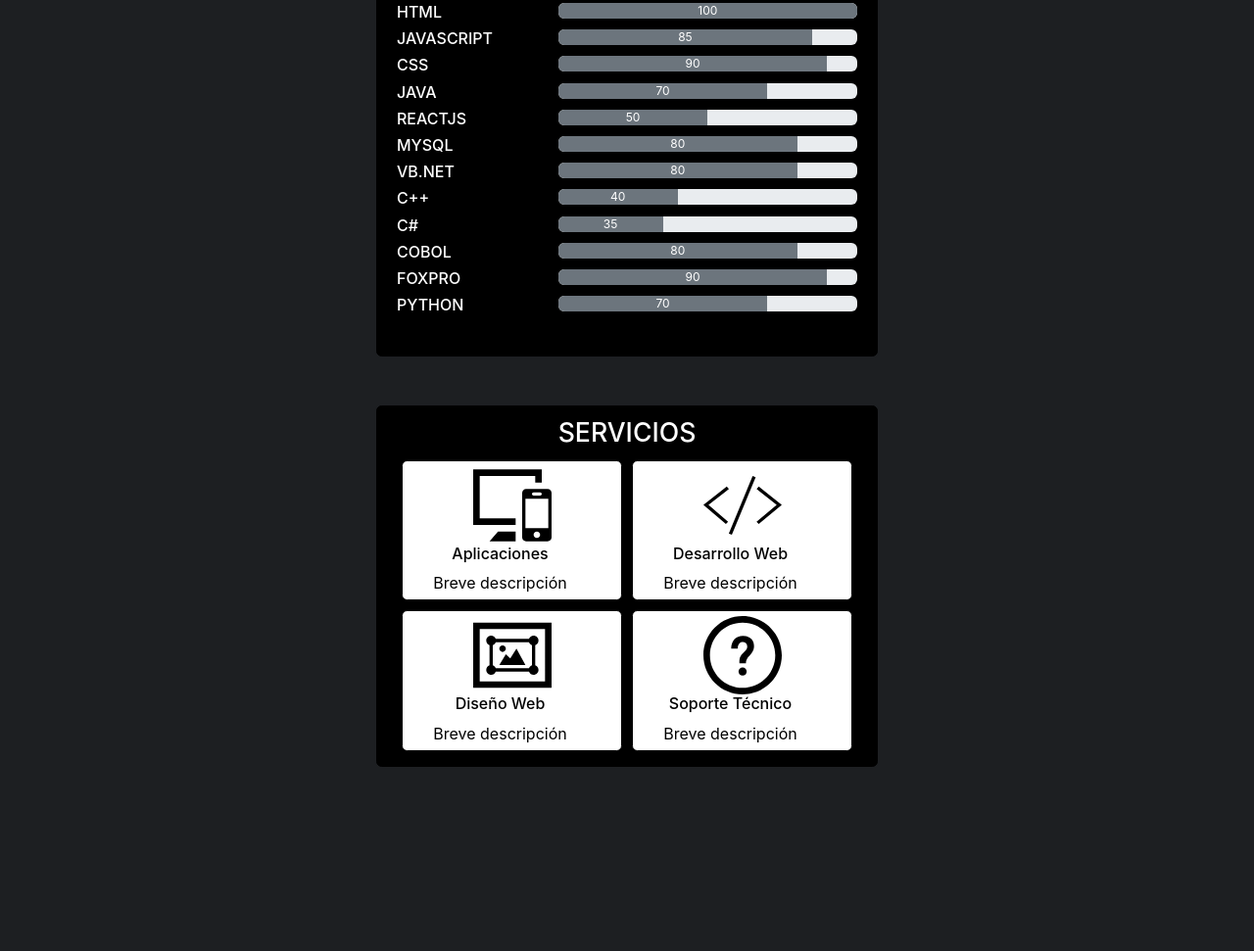
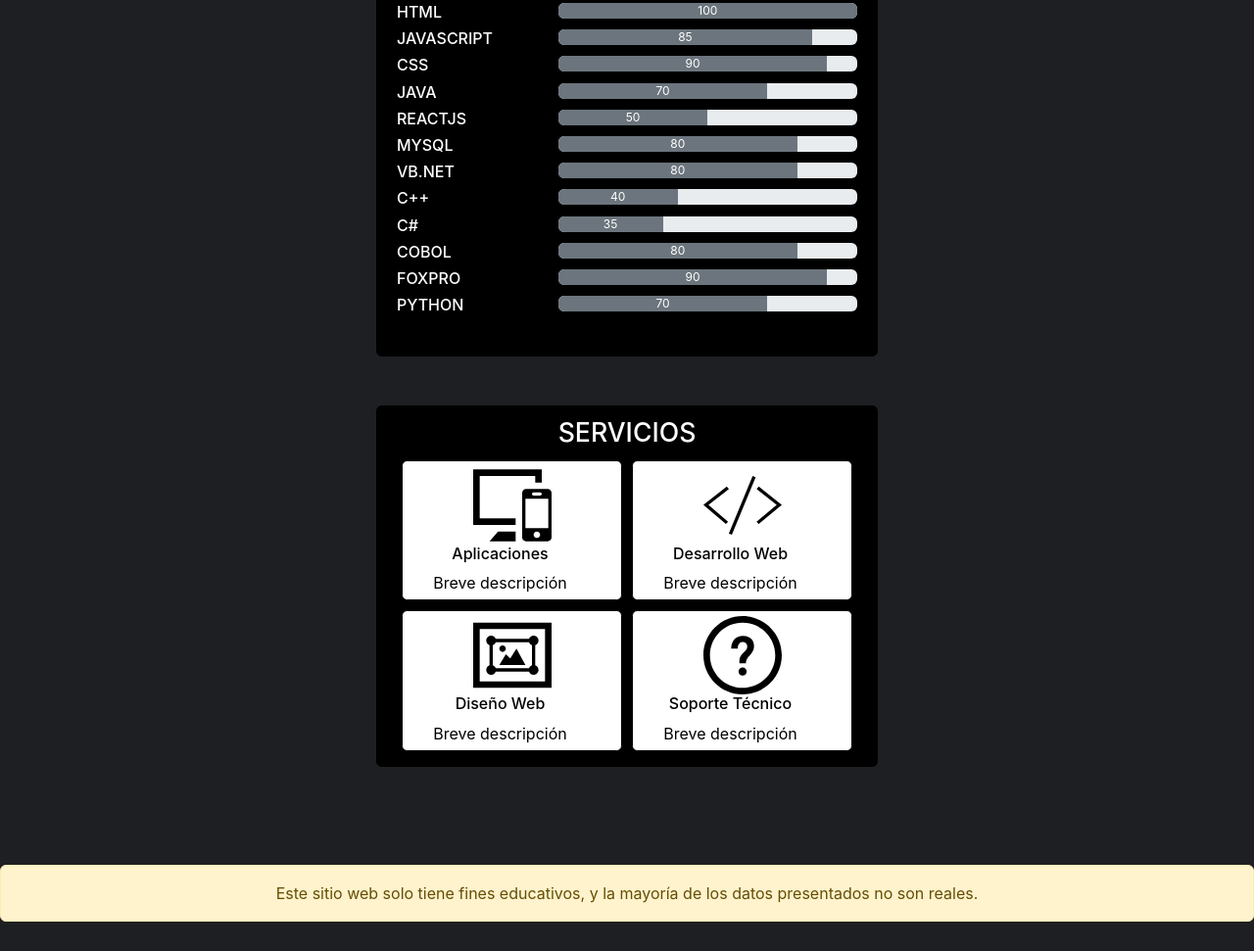
Before and after one commit to chelocastillo1/informatorioPortfolio, a plain HTML site: page about.html in a window 1280 px wide. Shown: the part 770-1741 px from the top of the page at 98% size. Before the commit the page ends 1653 px from the top, so only its background shows below. Drawn offline with nearby package versions, Linux system fonts and the light colour scheme.

Commit message:
Add files via upload

```diff
--- a/about.html
+++ b/about.html
@@ -68,7 +68,7 @@
               </div>
               <div class="row">
                 <div class="col-sm-3">Repositorio:</div>
-                <div class="col-sm-9"><a href="https://github.com/chelocastillo1/informatorioPortfolio/">github.com/chelocastillo1/informatorioPortfolio</a></div>
+                <div class="col-sm-9"><a class="link-light" href="https://github.com/chelocastillo1/informatorioPortfolio/">github.com/chelocastillo1/informatorioPortfolio</a></div>
               </div>
               <div class="row">
                 &nbsp;
@@ -308,6 +308,11 @@
         </div>
       </div>
     </div>
+    <div style="text-align: center; margin-bottom: 30px;margin-top: 30px;">
+      <div class="alert alert-warning" role="alert">
+        Este sitio web solo tiene fines educativos, y la mayoría de los datos presentados no son reales.
+      </div>
+    </div>
     <script src="https://cdn.jsdelivr.net/npm/bootstrap@5.2.0-beta1/dist/js/bootstrap.bundle.min.js" integrity="sha384-pprn3073KE6tl6bjs2QrFaJGz5/SUsLqktiwsUTF55Jfv3qYSDhgCecCxMW52nD2" crossorigin="anonymous"></script>
   </body>
 </html>
```
